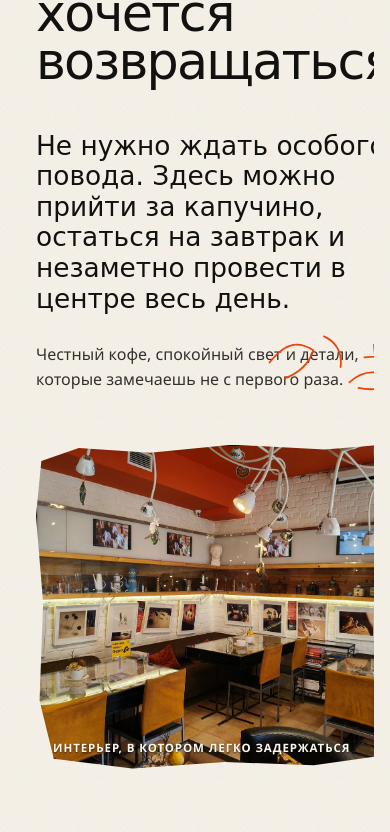
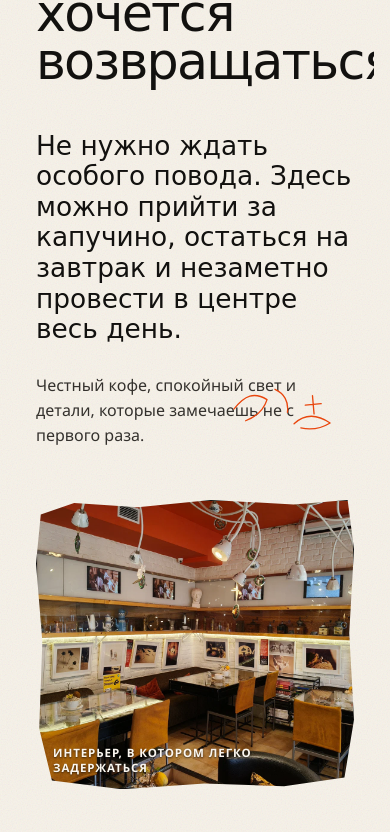
Before and after one commit to NNFall/whitecup, a React (Vite) app: page / in a window 390 px wide. Shown: the part 2952-3784 px from the top of the page. Built offline with nearby package versions, Linux system fonts and the light colour scheme.

Commit message:
fix: constrain mobile scene grids

```diff
--- a/src/styles/global.css
+++ b/src/styles/global.css
@@ -1549,6 +1549,7 @@ h2 {
   }
 
   .section-frame__inner {
+    grid-template-columns: minmax(0, 1fr);
     gap: 2.8rem;
   }
 
@@ -1641,8 +1642,33 @@ h2 {
   .about-scene__grid,
   .events-scene__grid,
   .locations-scene__grid {
-    grid-template-columns: 1fr;
+    grid-template-columns: minmax(0, 1fr);
+    min-width: 0;
     gap: 2.8rem;
+  }
+
+  .about-scene__grid > *,
+  .events-scene__grid > *,
+  .locations-scene__grid > *,
+  .locations-list,
+  .location-card {
+    min-width: 0;
+  }
+
+  .about-scene__intro,
+  .events-scene__content,
+  .locations-list,
+  .location-card {
+    grid-template-columns: minmax(0, 1fr);
+  }
+
+  .location-card > * {
+    min-width: 0;
+  }
+
+  .location-card h3,
+  .contact-note__phone {
+    overflow-wrap: anywhere;
   }
 
   .about-scene__intro {
@@ -1689,6 +1715,13 @@ h2 {
     width: 8rem;
     height: 6rem;
     margin-top: -1.8rem;
+  }
+
+  .about-scene__doodles {
+    right: 0.35rem;
+    bottom: -1.2rem;
+    width: 8rem;
+    height: 6rem;
   }
 
   .scenario-grid {
```
Also changed, not shown: 4 other files (tests, documents, lock files or other folders).
